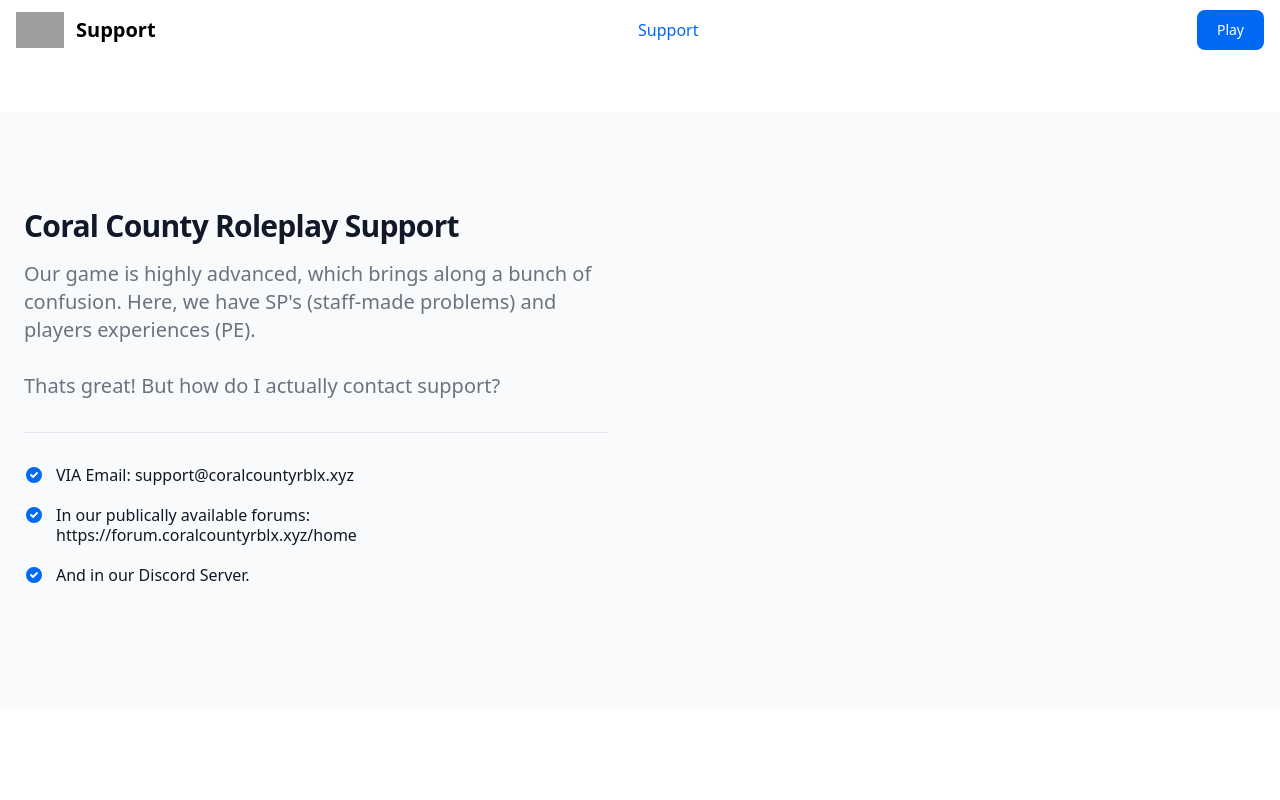
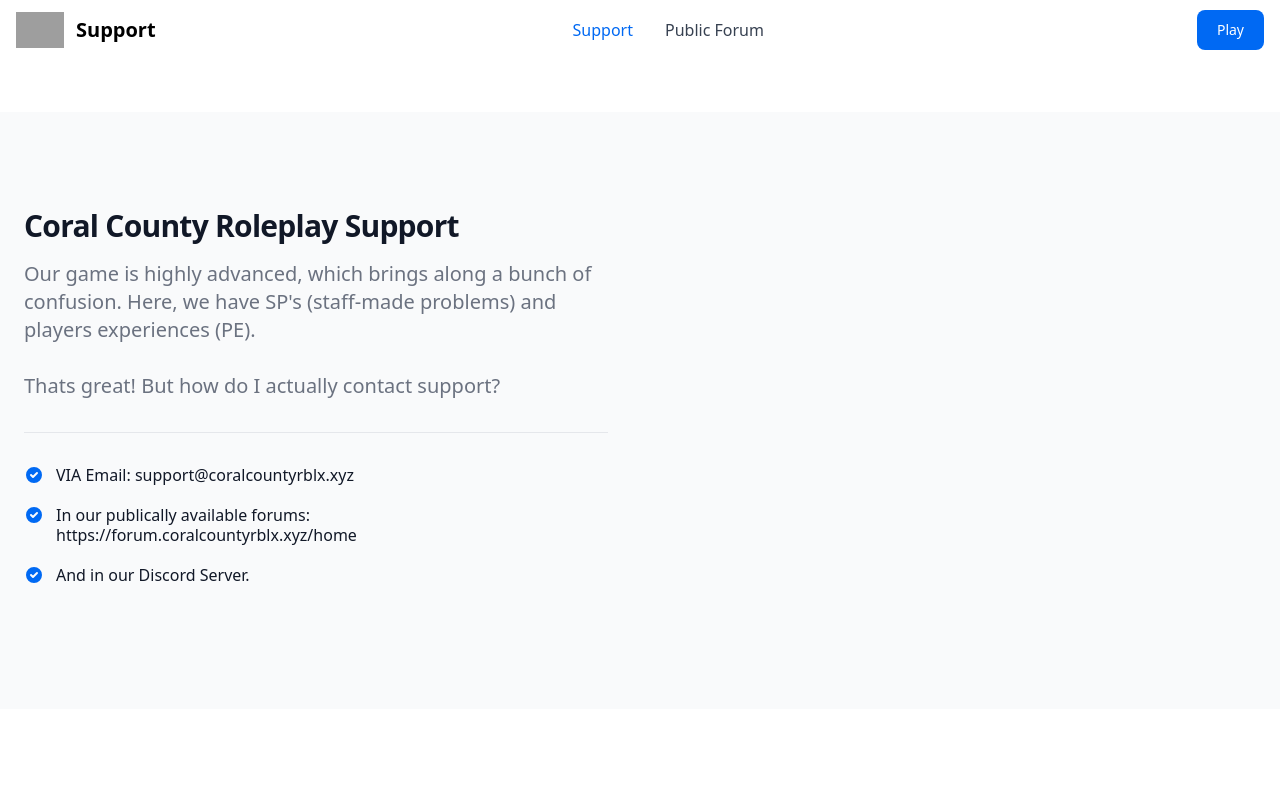
Before and after one commit to coralcountyrblx/ccrp-support, a website: page index.html in a window 1280 px wide. Shown: the top 800 px of the page. Drawn offline with nearby package versions, Linux system fonts and the light colour scheme; grey boxes are pictures that could not be loaded.

Commit message:
Update index.html

```diff
--- a/index.html
+++ b/index.html
@@ -60,7 +60,9 @@
                         <li>
                             <a href="https://support.coralcountyrblx.xyz/" class="block py-2 pl-3 pr-4 text-white bg-purple-700 rounded lg:bg-transparent lg:text-purple-700 lg:p-0 dark:text-white" aria-current="page">Support</a>
                         </li>
-
+                 <li>
+                            <a href="https://forum.coralcountyrblx.xyz/home" class="block py-2 pl-3 pr-4 text-gray-700 border-b border-gray-100 hover:bg-gray-50 lg:hover:bg-transparent lg:border-0 lg:hover:text-purple-700 lg:p-0 dark:text-gray-400 lg:dark:hover:text-white dark:hover:bg-gray-700 dark:hover:text-white lg:dark:hover:bg-transparent dark:border-gray-700">Public Forum</a>
+                        </li>
 
                     </ul>
                 </div>
```
